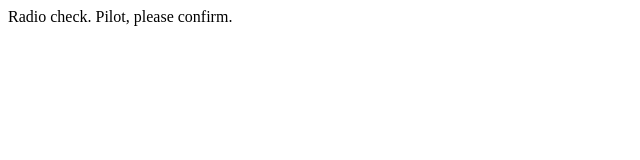
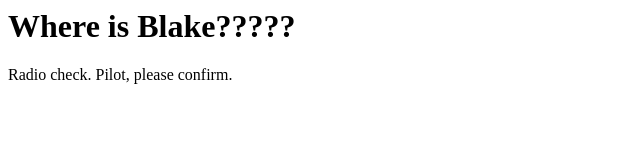
Before and after one commit to ahowe442/communication-log, a plain HTML site: page index.html in a window 1280 px wide. Shown: the whole page, without its empty margins (0-640 px from the left). Drawn offline with Linux system fonts and the light colour scheme.

Commit message:
Added header to log.

```diff
--- a/index.html
+++ b/index.html
@@ -1,7 +1,10 @@
 <html>
 
 <body>
+    <h1>Where is Blake?????</h1>
     <p>Radio check. Pilot, please confirm.</p>
+
+
 </body>
 
 </html>
```
